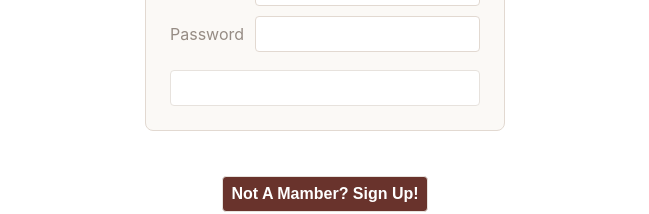
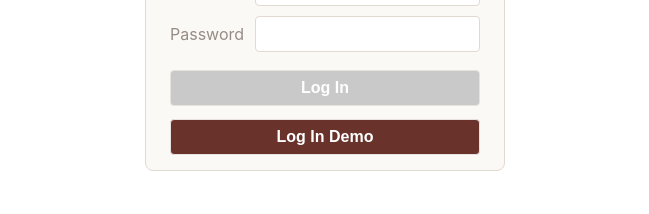
Before and after one commit to jcaputo44/vinyl-stash, a React (Create React App) app: page / in a window 1280 px wide. Shown: the part 451-665 px from the top of the page, without its empty margins (315-964 px from the left). Built offline with nearby package versions, Linux system fonts and the light colour scheme; a web font is replaced by a local one.

Commit message:
demo button

```diff
--- a/src/components/LoginForm/LoginForm.jsx
+++ b/src/components/LoginForm/LoginForm.jsx
@@ -8,18 +8,32 @@ export default function LoginForm({ setUser }) {
   });
   const [error, setError] = useState('');
 
+  const demoCreds = {
+    email: process.env.REACT_APP_USER,
+    password: process.env.REACT_APP_PASSWORD
+  }
+
   function handleChange(evt) {
     setCredentials({ ...credentials, [evt.target.name]: evt.target.value });
     setError('');
   }
 
-  async function handleSubmit(evt) {
+  async function handleSubmit(evt, isDemoUser) {
     evt.preventDefault();
-    try {
-      const user = await usersService.login(credentials);
-      setUser(user);
-    } catch {
-      setError('Log In Failed - Try Again');
+    if (isDemoUser){
+      try {
+        const demoUser = await usersService.login(demoCreds);
+        setUser(demoUser);
+      } catch {
+        setError('Log In Failed - Try Again');
+      }
+    } else {
+      try {
+        const user = await usersService.login(credentials);
+        setUser(user);
+      } catch {
+        setError('Log In Failed - Try Again');
+      }
     }
   }
 
@@ -31,8 +45,10 @@ export default function LoginForm({ setUser }) {
           <input type="text" name="email" value={credentials.email} onChange={handleChange} required />
           <label>Password</label>
           <input type="password" name="password" value={credentials.password} onChange={handleChange} required />
-          <button type="submit">LOG IN</button>
+          <button type="submit">Log In</button>
         </form>
+        <br />
+          <button className="demoButt" onClick={(evt)=>handleSubmit(evt, true)}>Log In Demo</button>
       </div>
       <p className="error-message">&nbsp;{error}</p>
     </div>
--- a/src/index.css
+++ b/src/index.css
@@ -143,7 +143,11 @@ button.btn-xs {
 
 button:disabled, form:invalid button[type="submit"] {
   cursor: not-allowed;
-  background-color: var(--tan-4);
+  background-color: rgb(201, 201, 201);
+}
+
+.demoButt {
+  width: 100%
 }
 
 button[type="submit"] {
--- a/src/pages/AuthPage/AuthPage.jsx
+++ b/src/pages/AuthPage/AuthPage.jsx
@@ -2,6 +2,7 @@ import { useState } from 'react';
 import './AuthPage.css';
 import SignUpForm from '../../components/SignUpForm/SignUpForm';
 import LoginForm from '../../components/LoginForm/LoginForm';
+
 
 export default function AuthPage({ setUser }) {
   const [showSignUp, setShowSignUp] = useState(false);
```
